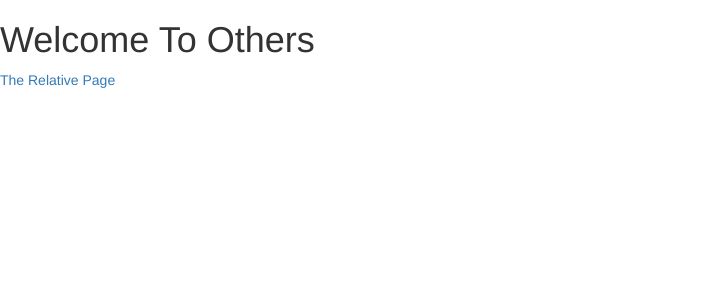
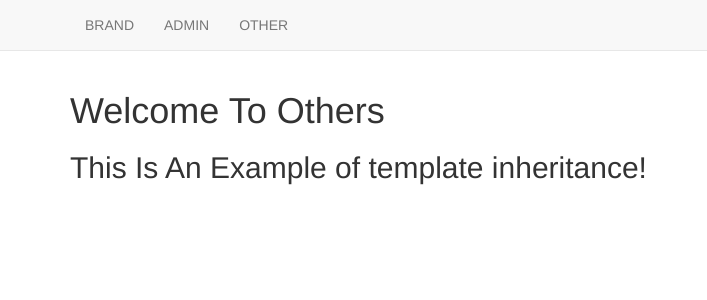
Before and after one commit to orojlo/Django-Benginner, a Django app: page /MyApp6/other/ in a window 1280 px wide. Shown: the top 300 px of the page, without its empty margins (0-707 px from the left). Run offline with Django 3.2, Linux system fonts and the light colour scheme; some libraries are stand-ins or nearby versions.

Commit message:
Add Inheritance code example

```diff
--- a/MyProject6/templates/MyApp6/base.html
+++ b/MyProject6/templates/MyApp6/base.html
@@ -15,8 +15,21 @@
     <![endif]-->
   </head>
   <body>
+      <nav class="navbar navbar-default navbar-static-top">
+        <div class="container">
+          <ul class="nav navbar-nav">
+            <li><a class="nvabar-brand" href="{% url 'index' %}">BRAND</a></li>
+            <li><a class="navbar-link" href="{% url 'admin:index' %}">ADMIN</a></li>
+            <li><a class="navbar-link" href="{% url 'MyApp6:other' %}">OTHER</a></li>
+          </ul>
+        </div>
+      </nav>
+      <div class="container">
 
-
+        {% block body_block %}
+        <!-- Anything Outside of this will be inherited if you extend! -->
+        {% endblock %}
+      </div>
     <script src="https://ajax.googleapis.com/ajax/libs/jquery/1.11.3/jquery.min.js"></script>
     <script src="https://maxcdn.bootstrapcdn.com/bootstrap/3.3.5/js/bootstrap.min.js"></script>
   </body>
--- a/MyProject6/templates/MyApp6/other.html
+++ b/MyProject6/templates/MyApp6/other.html
@@ -1,25 +1,6 @@
 <!DOCTYPE html>
-<html lang="en">
-  <head>
-    <meta charset="utf-8">
-    <meta http-equiv="X-UA-Compatible" content="IE=edge">
-    <meta name="viewport" content="width=device-width, initial-scale=1">
-    <title>Other</title>
-
-    <link rel="stylesheet" href="https://maxcdn.bootstrapcdn.com/bootstrap/3.3.5/css/bootstrap.min.css">
-    <link rel="stylesheet" href="https://maxcdn.bootstrapcdn.com/font-awesome/4.4.0/css/font-awesome.min.css">
-
-    <!--[if lt IE 9]>
-      <script src="https://oss.maxcdn.com/libs/html5shiv/3.7.2/html5shiv.js"></script>
-      <script src="https://oss.maxcdn.com/libs/respond.js/1.4.2/respond.min.js"></script>
-    <![endif]-->
-  </head>
-  <body>
+{% extends "MyApp6/base.html" %}
+  {% block body_block %}
     <h1>Welcome To Others</h1>
-    <a href="{% url 'MyApp6:relative' %}">The Relative Page</a>
-
-
-    <script src="https://ajax.googleapis.com/ajax/libs/jquery/1.11.3/jquery.min.js"></script>
-    <script src="https://maxcdn.bootstrapcdn.com/bootstrap/3.3.5/js/bootstrap.min.js"></script>
-  </body>
-</html>
+    <h2>This Is An Example of template inheritance!</h2>
+    {% endblock %}
```
Also changed, not shown: MyProject6/templates/MyApp6/index.html (+4 -22 lines).
